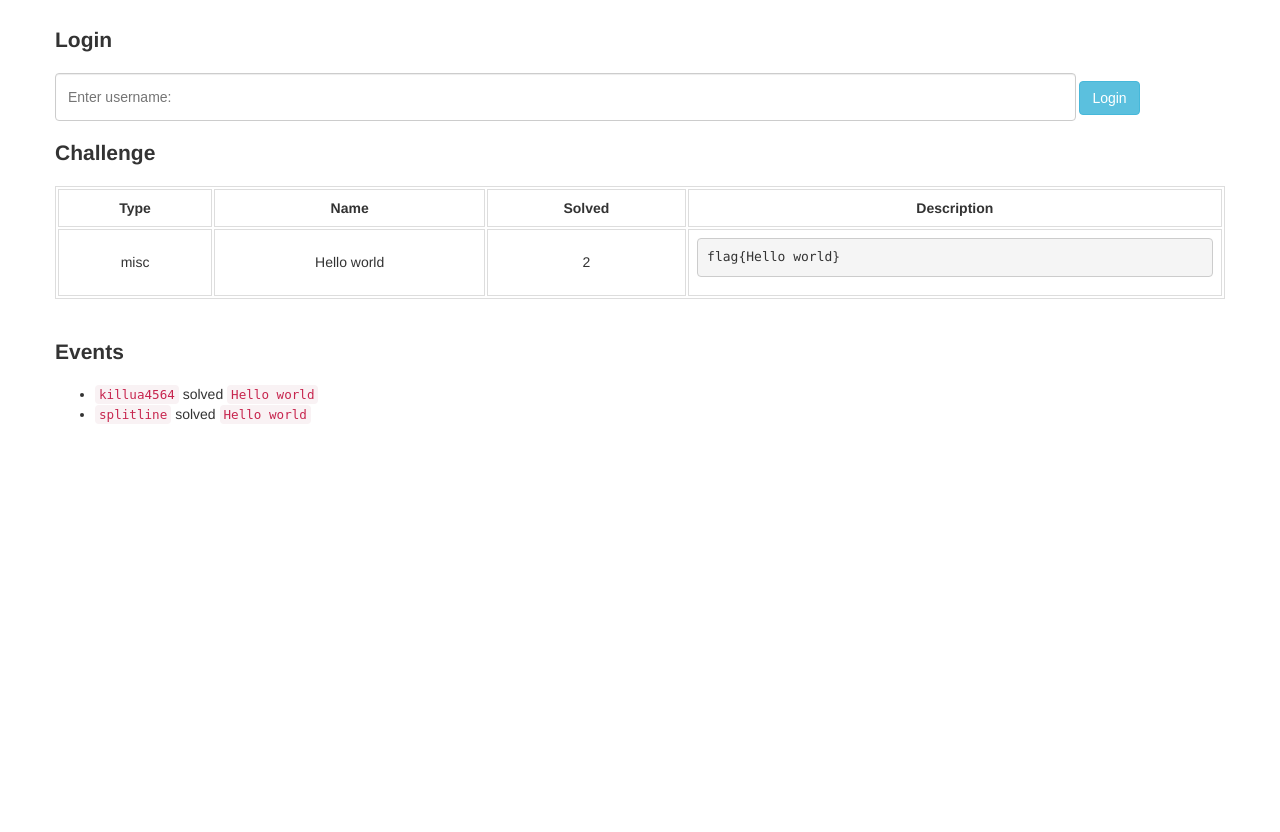
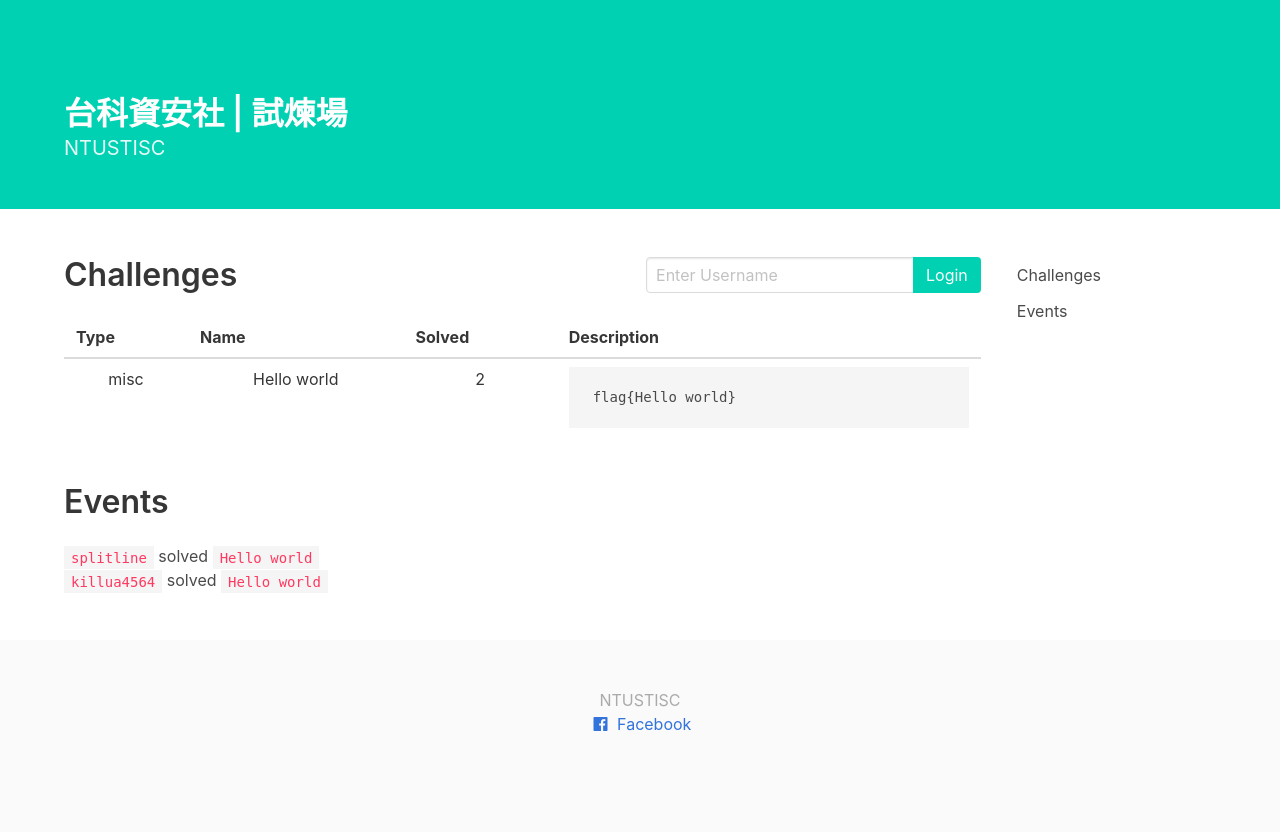
Before and after one commit to NTUSTISC/NTUSTISC-scoreboard, a Django app: page / in a window 1280 px wide. Before the commit the page ends 424 px from the top, so only its background shows below. Run offline with Django 3.2, Linux system fonts and the light colour scheme; data comes from the database, SQL or seed files in the repository; both versions use the stored data as it was after the commit; some libraries are stand-ins or nearby versions.

Commit message:
Frontend / Capture flag by ajax / other little changes ouo

```diff
--- a/index/templates/index.html
+++ b/index/templates/index.html
@@ -1,131 +1,74 @@
 <!DOCTYPE html>
 <html>
+
 <head>
 	<title>Scoreboard</title>
+	<link rel="stylesheet" href="https://cdnjs.cloudflare.com/ajax/libs/bulma/0.7.2/css/bulma.css" />
+	<link rel="stylesheet" href="https://use.fontawesome.com/releases/v5.5.0/css/all.css">
 	<style>
-		body {
-		    font-family: "Helvetica Neue", Helvetica, Arial, sans-serif;
-		    font-size: 14px;
-		    line-height: 1.42857143;
-		    color: #333;
-		    background-color: #fff;
+		.container {
+			margin-top: 3em;
 		}
-
-		.container {
-		    width: 1170px;
-		    padding-right: 15px;
-		    padding-left: 15px;
-		    margin-right: auto;
-		    margin-left: auto;
-		}
-
-		.table {
-		    width: 100%;
-		    max-width: 100%;
-		    margin-bottom: 20px;
-		}
-
-		.table-bordered {
-		    border: 1px solid #ddd;
-		}
-
-		.table-responsive {
-		    min-height: .01%;
-		    overflow-x: auto;
-		}
-
-		.table-bordered>thead>tr>th,
-		.table-bordered>tbody>tr>td {
-		    border: 1px solid #ddd;
-		    padding: 8px;
-		    line-height: 1.42857143;
-		}
-
-		.table-hover>tbody>tr:hover{
-			background-color: #f5f5f5;
-		}
-
-		.form-control {
-		    width: 85%;
-		    height: 34px;
-		    padding: 6px 12px;
-		    font-size: 14px;
-		    line-height: 1.42857143;
-		    color: #555;
-		    background-color: #fff;
-		    background-image: none;
-		    border: 1px solid #ccc;
-		    border-radius: 4px;
-		    box-shadow: inset 0 1px 1px rgba(0,0,0,.075);
-		    transition: border-color ease-in-out .15s,box-shadow ease-in-out .15s;
-		}
-
-		.btn {
-		    display: inline-block;
-		    padding: 6px 12px;
-		    margin-bottom: 0;
-		    font-size: 14px;
-		    font-weight: 400;
-		    line-height: 1.42857143;
-		    text-align: center;
-		    white-space: nowrap;
-		    vertical-align: middle;
-		    touch-action: manipulation;
-		    cursor: pointer;
-		    user-select: none;
-		    background-image: none;
-		    border: 1px solid transparent;
-		    border-radius: 4px;
-		}
-
-		.btn-info {
-		    color: #fff;
-		    background-color: #5bc0de;
-		    border-color: #46b8da;
-		}
-
-		pre {
-		    display: block;
-		    padding: 9.5px;
-		    margin: 0 0 10px;
-		    font-size: 13px;
-		    line-height: 1.42857143;
-		    color: #333;
-		    word-break: break-all;
-		    word-wrap: break-word;
-		    background-color: #f5f5f5;
-		    border: 1px solid #ccc;
-		    border-radius: 4px;
-		    overflow: auto;
-		    font-family: Menlo,Monaco,Consolas,"Courier New",monospace;
-		}
-
-		code {
-		    padding: 2px 4px;
-		    font-size: 90%;
-		    color: #c7254e;
-		    background-color: #f9f2f4;
-		    border-radius: 4px;
+		footer {
+			position: static;
+			margin-top: 3em;
+			margin-bottom: 0px;
+			color: #AAAAAA
 		}
 	</style>
 </head>
+
 <body>
-	{% if not key %}
+	<section class="hero is-primary">
+		<div class="hero-body">
 			<div class="container">
-		<div class="table-responsive">
-			<h2>Login</h2>
-			<form action="/scoreboard/login/" method="POST">
-				{% csrf_token %}
-	            <input class="form-control" type="text" name="username" placeholder="Enter username: ">
-	            <button class="btn btn-info">Login</button>
-	        </form>
+				<h1 class="title">
+					台科資安社 | 試煉場
+				</h1>
+				<h2 class="subtitle">
+					NTUSTISC
+				</h2>
 			</div>
 		</div>
+	</section>
+
+	<div class="container">
+
+		<div class="columns">
+			<!-- Main Section -->
+			<div class="column is-four-fifths">
+
+				<!-- Challenges -->
+				<nav class="level" id="challenges">
+					<div class="level-left">
+						<div class="level-item">
+							<h1 class="title">
+								Challenges
+							</h1>
+						</div>
+					</div>
+					<div class="level-right">
+						<div class="level-item">
+							{% if not key %}
+							<form action="login/" method="POST">
+								{% csrf_token %}
+								<div class="field has-addons">
+									<div class="control">
+										<input class="input" type="text" name="username" placeholder="Enter Username">
+									</div>
+									<div class="control">
+										<button class="button is-primary">Login</button>
+									</div>
+								</div>
+							</form>
+							{% else %}
+							<p>Hi, {{username}}! </p>
 							{% endif %}
-	<div class="container">
-		<div class="table-responsive">
-			<h2>Challenge</h2>
-            <table class="table table-bordered table-hover">
+						</div>
+					</div>
+				</nav>
+
+				<table class="table is-hoverable is-fullwidth">
 					<thead>
 						<tr>
 							<th>Type</th>
@@ -138,36 +81,121 @@
 						{% for challenge in challenge_list %}
 						<tr>
 							<td align="center">{{ challenge.type }}</td>
-	                        <td align="center">{% if challenge.user_solve %}[Solved] {% endif %}{{ challenge.name }}</td>
+							<td align="center">{% if challenge.user_solve %}<span class="icon has-text-success"><i class="fas fa-check"></i></span>{% endif %}{{ challenge.name }}</td>
 							<td align="center">{{ challenge.solved }}</td>
-	                        <td><pre>{{ challenge.description }}</pre></td>
+							<td>
+								<pre>{{ challenge.description }}</pre>
+							</td>
 						</tr>
 						{% endfor %}
 					</tbody>
 				</table>
+				<!-- /Challenges -->
+
+				{% if key %}
+				<!-- Submit Flag -->
+				<div class="container" id="flag">
+					<h1 class="title">
+						Submit Flag
+					</h1>
+					<form id="flag-form">
+						{% csrf_token %}
+						<div class="field has-addons">
+							<div class="control">
+								<input id="flag-input" class="input" type="text" name="flag" placeholder="Submit your flag here">
+							</div>
+							<div class="control">
+								<button type="button" id="submit-flag" class="button is-primary">Submit</button>
 							</div>
 						</div>
-	{% if key %}
-	<div class="container">
-		<div class="table-responsive">
-			<h2>Submit Flag</h2>
-			<form action="/scoreboard/flag/" method="POST">
-				{% csrf_token %}
-		        <input class="form-control" type="text" name="flag" placeholder="Submit your flag here">
-		        <button type="submit" class="btn btn-info">Submit</button>
 					</form>
+					<br>
+					<div id="flag-notification" class="notification" style="display:none">
+						<button class="delete"></button>
+						<span class="content"></span>
 					</div>
 				</div>
+				<!-- /Submit Flag -->
 				{% endif %}
-	<div class="container">
-		<div class="table-responsive">
-			<h2>Events</h2>
+
+				<!-- Events -->
+				<div class="container" id="events">
+					<h1 class="title">
+						Events
+					</h1>
 					<ul>
 						{% for submit in submit_list %}
 						<li><code>{{ submit.username.username }}</code> solved <code>{{ submit.challenge.name }}</code></li>
 						{% endfor %}
 					</ul>
 				</div>
+				<!-- /Events -->
 			</div>
+			<!-- /Main Section -->
+
+			<!-- Menu Section -->
+			<div class="column">
+				<aside class="menu">
+					<ul class="menu-list">
+						<li><a href="#challenges">Challenges</a></li>
+						{% if key %}<li><a href="#flag">Submit Flag</a></li>{% endif %}
+						<li><a href="#events">Events</a></li>
+					</ul>
+				</aside>
+			</div>
+			<!-- /Menu Section -->
+		</div>
+	</div>
+	<footer class="footer">
+		<div class="has-text-centered">
+			<p>
+				NTUSTISC
+			</p>
+			<a href="https://www.facebook.com/ntust.hacking/" target="_blank">
+				<span class="icon">
+					<i class="fab fa-facebook"></i>
+				</span>
+				Facebook
+			</a>
+		</div>
+	</footer>
+
+	<script>
+		const close = document.getElementsByClassName('delete');
+		for (let i = 0; i < close.length; i++) {
+			close[i].onclick = () => {
+				close[i].parentElement.style.display = 'none';
+			}
+		}
+
+		const input = document.getElementById('flag-input');
+		input.addEventListener("keydown", function (event) {
+			if (event.keyCode === 13) {
+				event.preventDefault();
+				document.getElementById("submit-flag").click();
+			}
+		});
+
+		document.getElementById('submit-flag').onclick = () => {
+			fetch('./flag/', {
+				method: 'POST',
+				body: new FormData(document.getElementById('flag-form'))
+			})
+				.then(r => r.json())
+				.then(json => {
+					const notification = document.getElementById('flag-notification');
+					notification.style.display = 'block';
+					if (json.correct) {
+						notification.classList.add('is-success');
+						notification.classList.remove('is-danger');
+					} else {
+						notification.classList.add('is-danger');
+						notification.classList.remove('is-success');
+					}
+					notification.lastElementChild.innerHTML = json.message;
+				})
+		}
+	</script>
 </body>
+
 </html>
--- a/index/views.py
+++ b/index/views.py
@@ -1,52 +1,77 @@
-from django.http import HttpResponse
+from django.http import HttpResponse, JsonResponse
 from django.shortcuts import render, redirect
 
 from .models import *
 
+
 def is_login(request):
-	if 'username' in request.session.keys():
-		if len(request.session['username']) > 0: return True
-		else: return False
-	else: return False
+    if 'username' in request.session.keys():
+        if len(request.session['username']) > 0:
+            return True
+        else:
+            return False
+    else:
+        return False
+
 
 def index(request):
-	challenge_list = Challenge.objects.all()
-	submit_list = Submit.objects.all()
-	if is_login(request):
-		challenge_list = []
-		username = Username.objects.get(username=request.session['username'])
-		for challenge in Challenge.objects.all():
-			challenge.user_solve = Submit.objects.filter(username=username, challenge=challenge).exists()
-			challenge_list.append(challenge)
-	return render(request, "index.html",
-		{
-			'key': is_login(request),
-			'challenge_list': challenge_list,
-			'submit_list': submit_list
-		}
-	)
+    challenge_list = Challenge.objects.all()
+    submit_list = Submit.objects.all().order_by('-id')[:20]
+    logined = is_login(request)
+    if logined:
+        challenge_list = []
+        username = Username.objects.get(username=request.session['username'])
+        for challenge in Challenge.objects.all():
+            challenge.user_solve = Submit.objects.filter(
+                username=username,
+                challenge=challenge
+            ).exists()
+            challenge_list.append(challenge)
+    return render(request, "index.html", {
+        'key': logined,
+        'username': request.session['username'] if logined else None,
+        'challenge_list': challenge_list,
+        'submit_list': submit_list
+    })
+
 
 def login(request):
-	if request.method == 'POST':
-		username = request.POST.get('username')
-		if Username.objects.filter(username=username).exists():
-			user = Username.objects.get(username=username)
-		else: user = Username.objects.create(username=username)
-		request.session['username'] = user.username
-	return redirect("/scoreboard")
+    if request.method == 'POST':
+        username = request.POST.get('username')
+        if Username.objects.filter(username=username).exists():
+            user = Username.objects.get(username=username)
+        else:
+            user = Username.objects.create(username=username)
+        request.session['username'] = user.username
+    return redirect("../")
+
 
 def flag(request):
-	if request.method == 'POST':
-		flag = request.POST.get('flag')
-		if Challenge.objects.filter(flag=flag).exists():
-			username = Username.objects.get(username=request.session['username'])
-			challenge = Challenge.objects.get(flag=flag)
-			if not Submit.objects.filter(username=username, challenge=challenge).exists():
-				Submit.objects.create(username=username, challenge=challenge)
-				username.solved += 1
-				username.save()
-				challenge.solved += 1
-				challenge.save()
-			else: return HttpResponse("<script>alert('你已經解過此題');window.location = '/scoreboard';</script>")
-		else: return HttpResponse("<script>alert('flag錯誤');window.location = '/scoreboard';</script>")
-	else: return HttpResponse("<script>alert('bad hacker!!');window.location = '/scoreboard';</script>")
+    if request.method == 'POST':
+        flag = request.POST.get('flag').strip()
+        if Challenge.objects.filter(flag=flag).exists():
+            username = Username.objects.get(
+                username=request.session['username'])
+            challenge = Challenge.objects.get(flag=flag)
+            if not Submit.objects.filter(username=username, challenge=challenge).exists():
+                Submit.objects.create(username=username, challenge=challenge)
+                username.solved += 1
+                username.save()
+                challenge.solved += 1
+                challenge.save()
+                return JsonResponse({
+                    'correct': True,
+                    'message': "Flag 正確！"
+                })
+            else:
+                return JsonResponse({
+                    'correct': True,
+                    'message': "Flag 是正確沒錯，但你已經解過這題了"
+                })
+        else:
+            return JsonResponse({
+                'correct': False,
+                'message': "Flag 錯誤 QQ"
+            })
+    else:
+        return HttpResponse("<h1>OAO?</h1>")
```
Also changed, not shown: db.sqlite3, 1 other file. Lines whose indentation alone changed are shown as unchanged.
